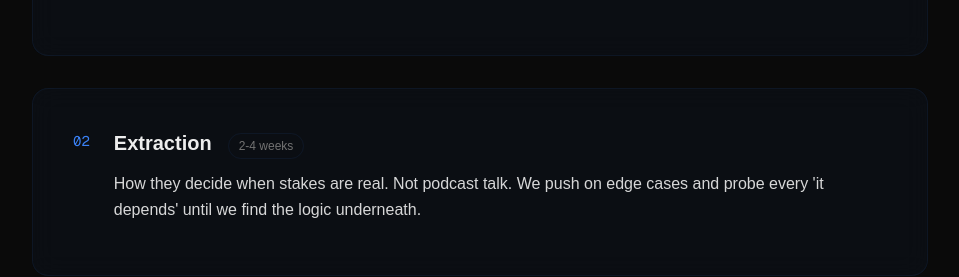
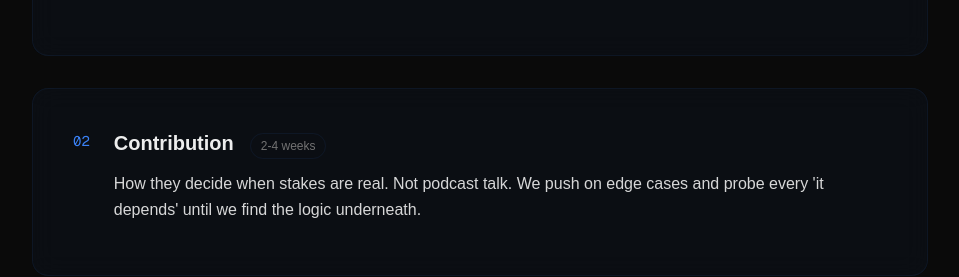
Before and after one commit to Apex-Sudo/forgehouse-site, a Next.js app: page /the-forge in a window 1280 px wide. Shown: the part 1240-1517 px from the top of the page, without its empty margins (160-1119 px from the left). Built offline with nearby package versions, Linux system fonts and the light colour scheme.

Commit message:
rename Extraction to Contribution on The Forge

```diff
--- a/src/app/the-forge/page.tsx
+++ b/src/app/the-forge/page.tsx
@@ -10,7 +10,7 @@ const phases = [
   },
   {
     num: "02",
-    title: "Extraction",
+    title: "Contribution",
     duration: "2-4 weeks",
     desc: "How they decide when stakes are real. Not podcast talk. We push on edge cases and probe every 'it depends' until we find the logic underneath.",
     detail: "",
```
